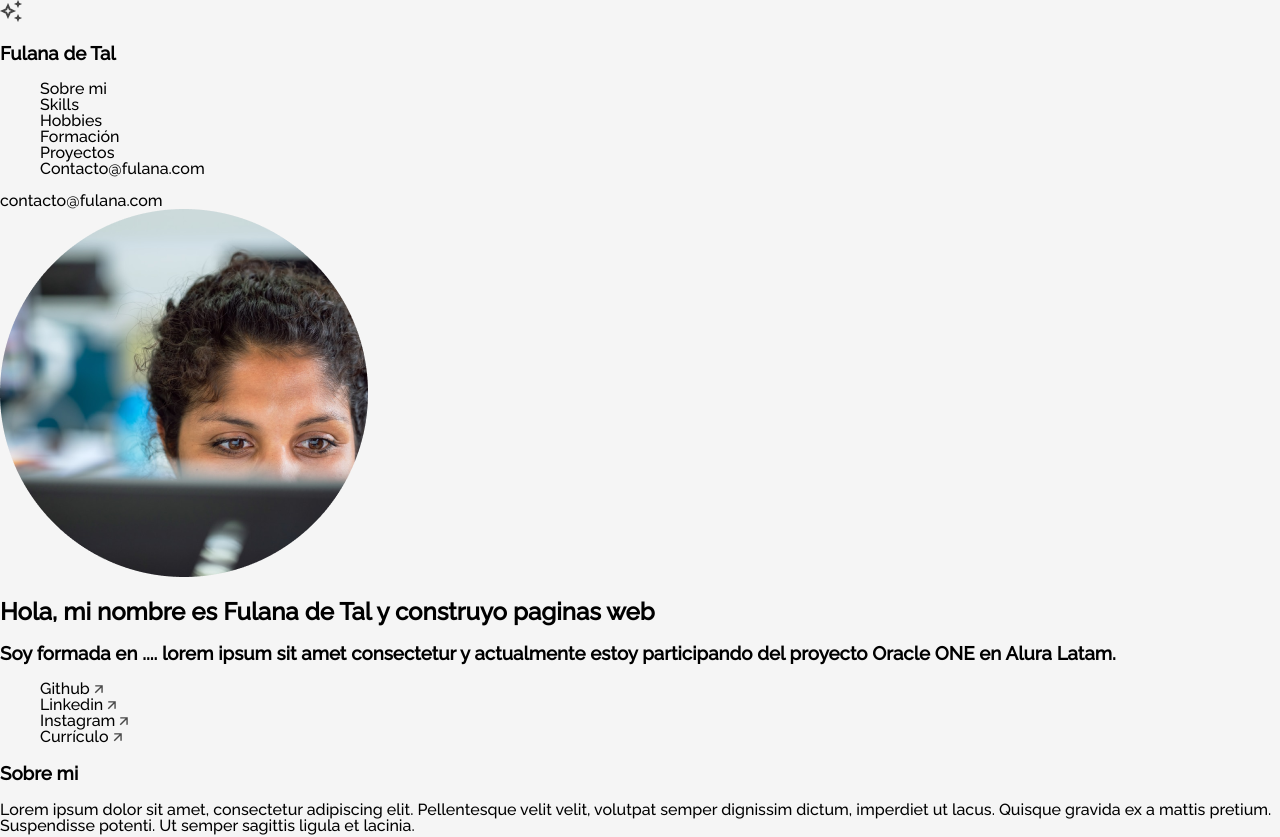
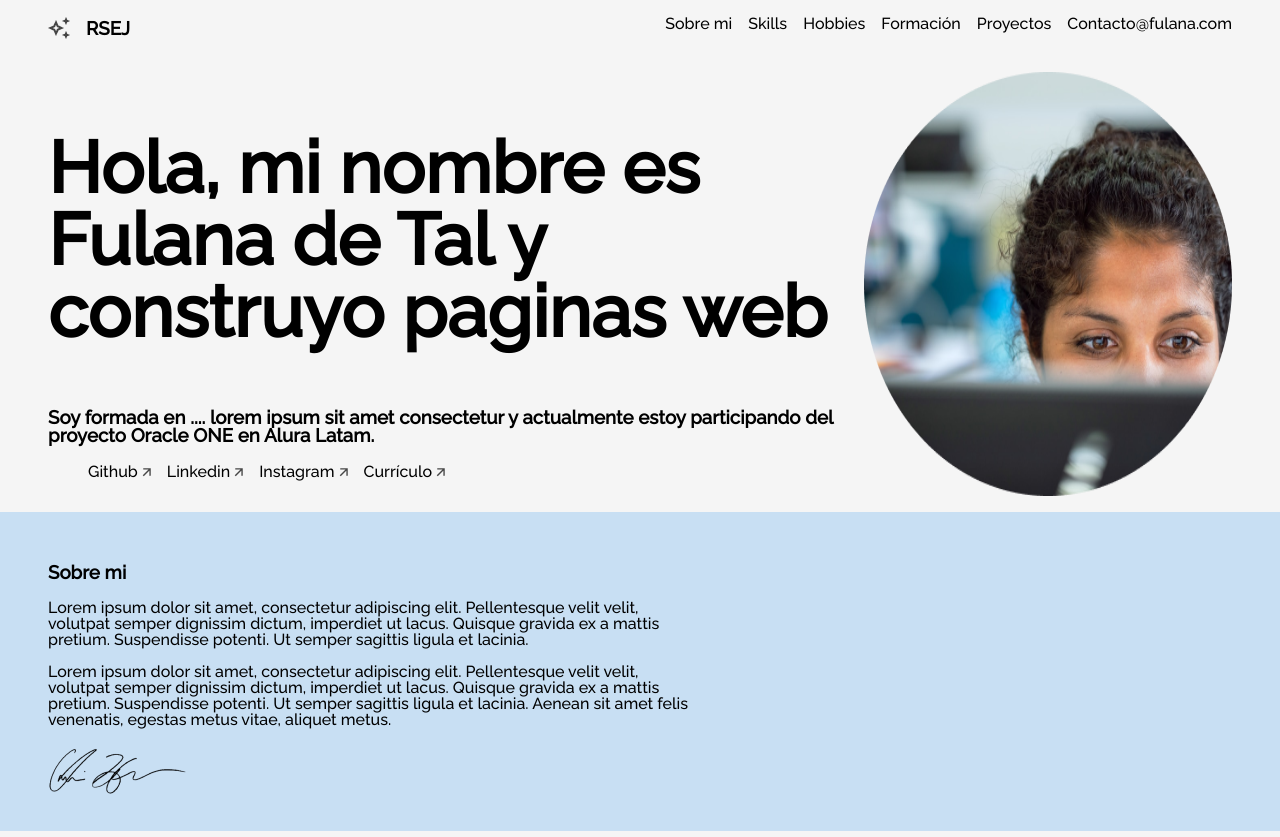
Before and after one commit to alura-challenges/challenge-one-portafolio-latam, a plain HTML site: page index.html in a window 1280 px wide. Shown: the top 837 px of the page. Drawn offline with Linux system fonts and the light colour scheme.

Commit message:
primer commit

```diff
--- a/index.html
+++ b/index.html
@@ -18,7 +18,7 @@
     <section class="menu">
         <header class="menu__header">
             <img src="assets\vector.png">
-            <h3 class="menu__title">Fulana de Tal</h3>
+            <h3 class="menu__title">RSEJ</h3>
         </header>
         <nav>
             <ul class="menu__list">
@@ -29,7 +29,6 @@
                 <li class="menu__list__item"><a href="#xp">Proyectos</a></li>
                 <li class="menu__list__item"><a href="#contacto">Contacto@fulana.com</a></li>
             </ul>
-            <li class="menu__list__item__contato"><a href="#contacto">contacto@fulana.com</a></li>
         </nav>
     </section>
 
--- a/style.css
+++ b/style.css
@@ -42,21 +42,50 @@ https://en.bem.info/methodology/quick-start/*/
 /*Sección Menu*/
 
 section.menu{
-
+    display: flex;
+    justify-content: space-between;
+    padding: 0 3rem;
 }
 
-/*Sección Title*/
-
-section.title{
-
+section.menu header {
+    display: flex;
+    align-items: center;
+    justify-content: center;
+    gap: 1rem;
 }
 
+section.menu nav ul {
+    display: flex;
+    gap: 1rem
+}
+/*Sección Title*/
+section.title{
+    padding: 1rem 3rem;
+}
+
+section.title div.title__div{
+    display: flex;
+    flex-direction: row-reverse;
+}
+
+.title__bio{
+    font-size: 4.5rem;
+}
+
+.title__network{
+    display: flex;
+    gap: 1rem;
+}
 /*Sección About*/
 
 section.about{
-
+    padding: 2rem 3rem;
+    background-color: rgb(200, 223, 243);
 }
 
+.about__container{
+    width: 55%;
+}
 /*Sección Hobbies*/
 
 section.hobbies{
```
